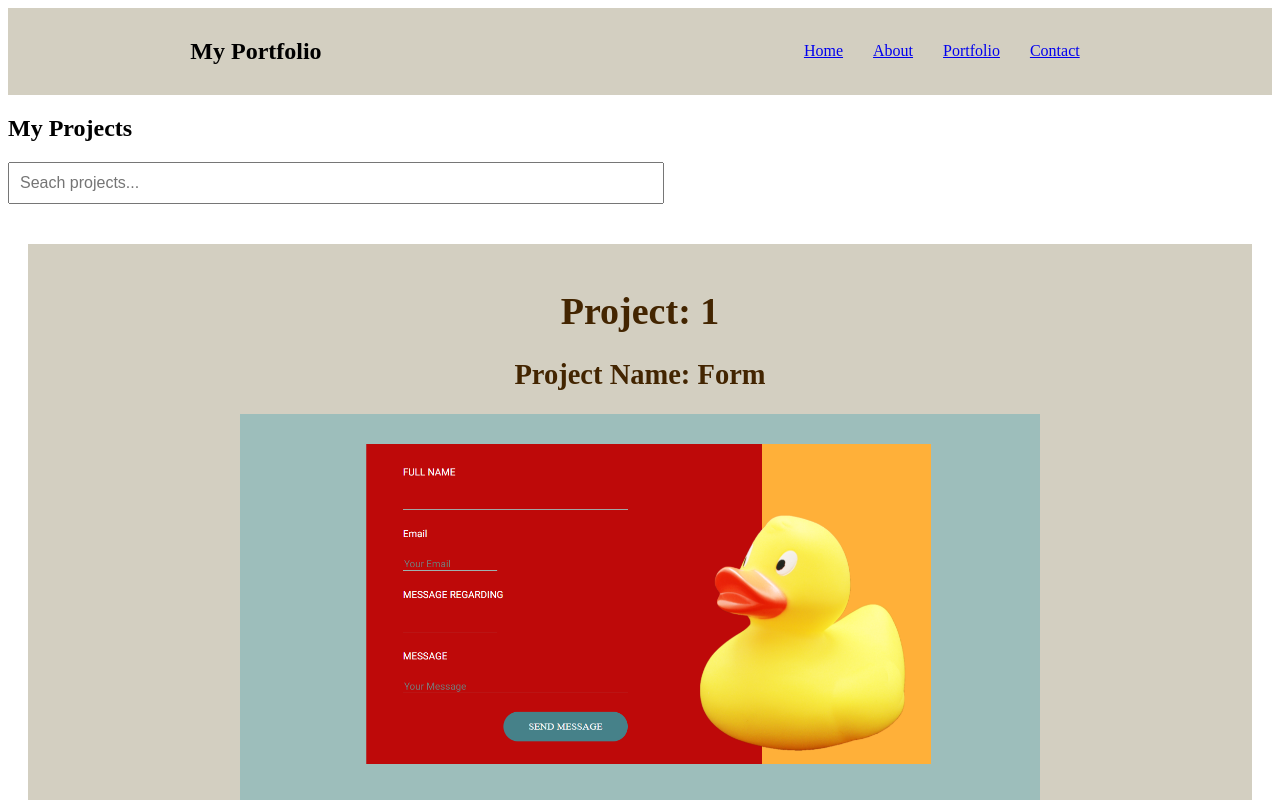
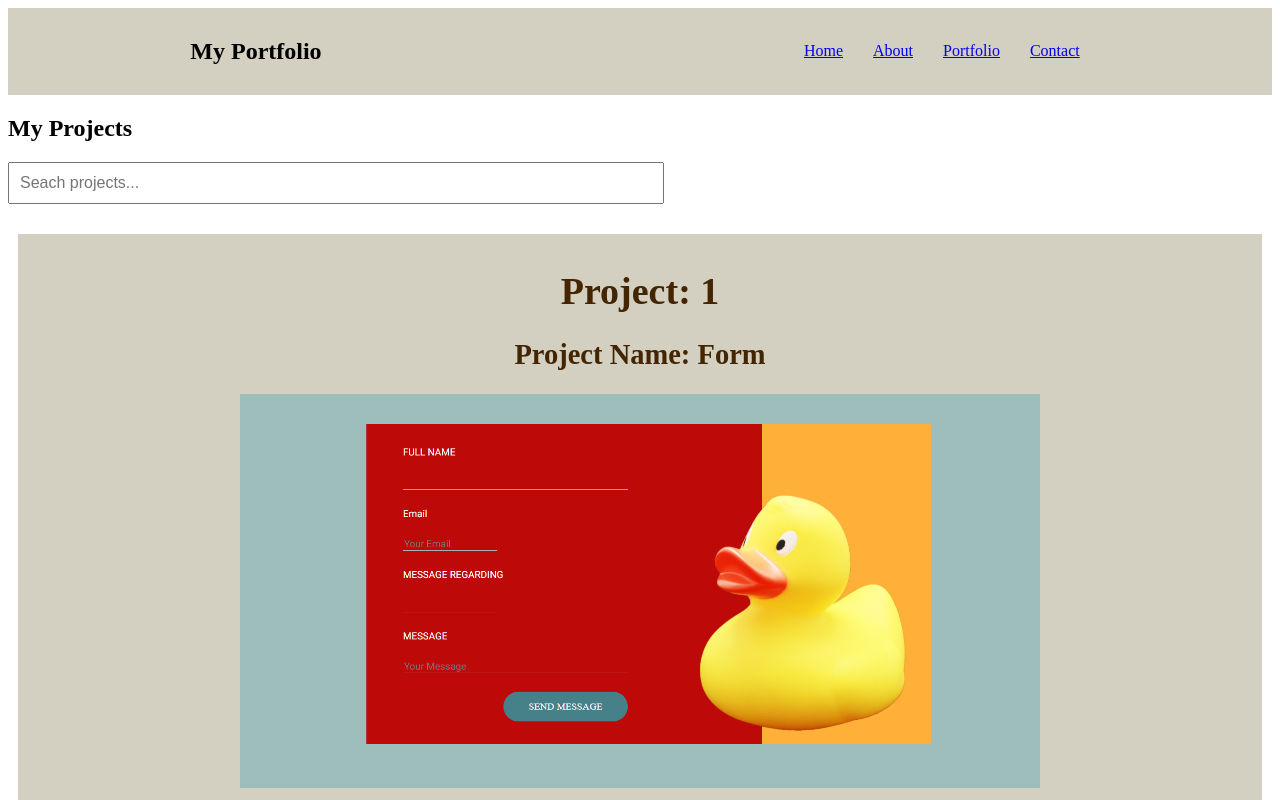
Before and after one commit to aripineninavya-rgb/React-project-portfolio, a React (Vite) app: page /portfolio in a window 1280 px wide. Shown: the top 800 px of the page. Built offline with nearby package versions, Linux system fonts and the light colour scheme.

Commit message:
Update Project.css

```diff
--- a/src/Components/Project.css
+++ b/src/Components/Project.css
@@ -1,6 +1,6 @@
 .project{
-    margin: 20px;
-    padding: 20px;
+    margin: 10px;
+    padding: 10px;
     justify-items: center;
     color: rgb(67, 37, 1);
     background-color: rgb(211, 207, 193);
```
